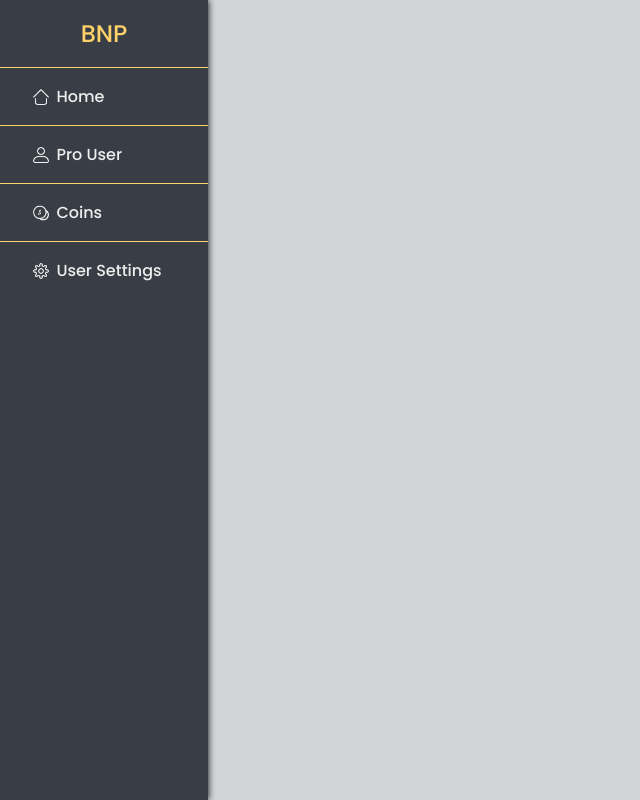
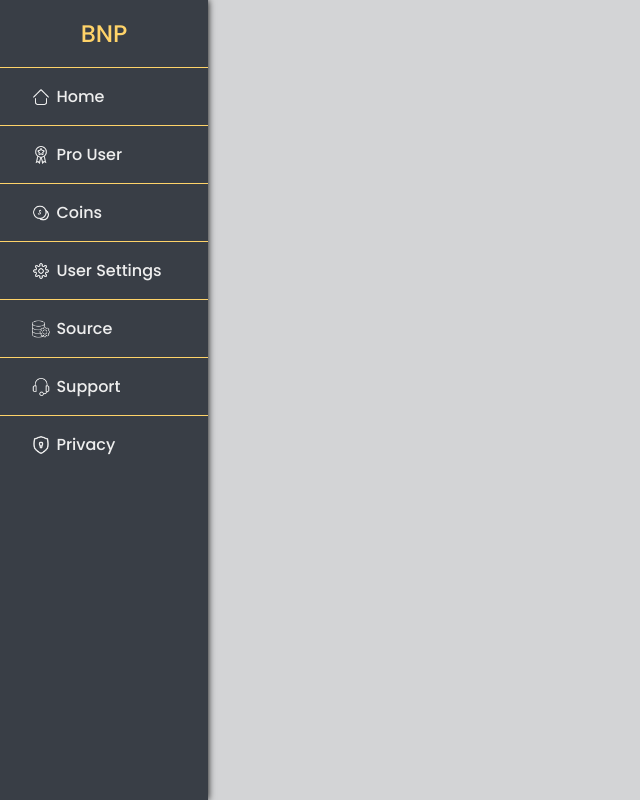
Before and after one commit to SoheilKhorram/BNP, a PHP site: page /sidebar.php in a window 1280 px wide. Shown: the whole page, without its empty margins (0-640 px from the left). Run offline with PHP 8.4, Linux system fonts and the light colour scheme.

Commit message:
adding more sections and its icons to the sidebar

```diff
--- a/sidebar.php
+++ b/sidebar.php
@@ -18,7 +18,7 @@
             Home
         </li>
         <li class="sidebar__item">
-            <img src="images/user.png" alt="user" class="sidebar__img">
+            <img src="images/medal.png" alt="medal" class="sidebar__img">
             Pro User
         </li>
         <li class="sidebar__item">
@@ -29,6 +29,18 @@
             <img src="images/setting.png" alt="setting" class="sidebar__img">
             User Settings
         </li>
+        <li class="sidebar__item">
+            <img src="images/source.png" alt="source" class="sidebar__img">
+            Source
+        </li>
+        <li class="sidebar__item">
+            <img src="images/support.png" alt="support" class="sidebar__img">
+            Support
+        </li>
+        <li class="sidebar__item">
+            <img src="images/privacy.png" alt="privacy" class="sidebar__img">
+            Privacy
+        </li>
     </div>
 
 </body>
```
Also changed, not shown: images/dimond.png (added), images/medal.png (added), images/privacy.png (added), images/source.png (added), images/support.png (added).
